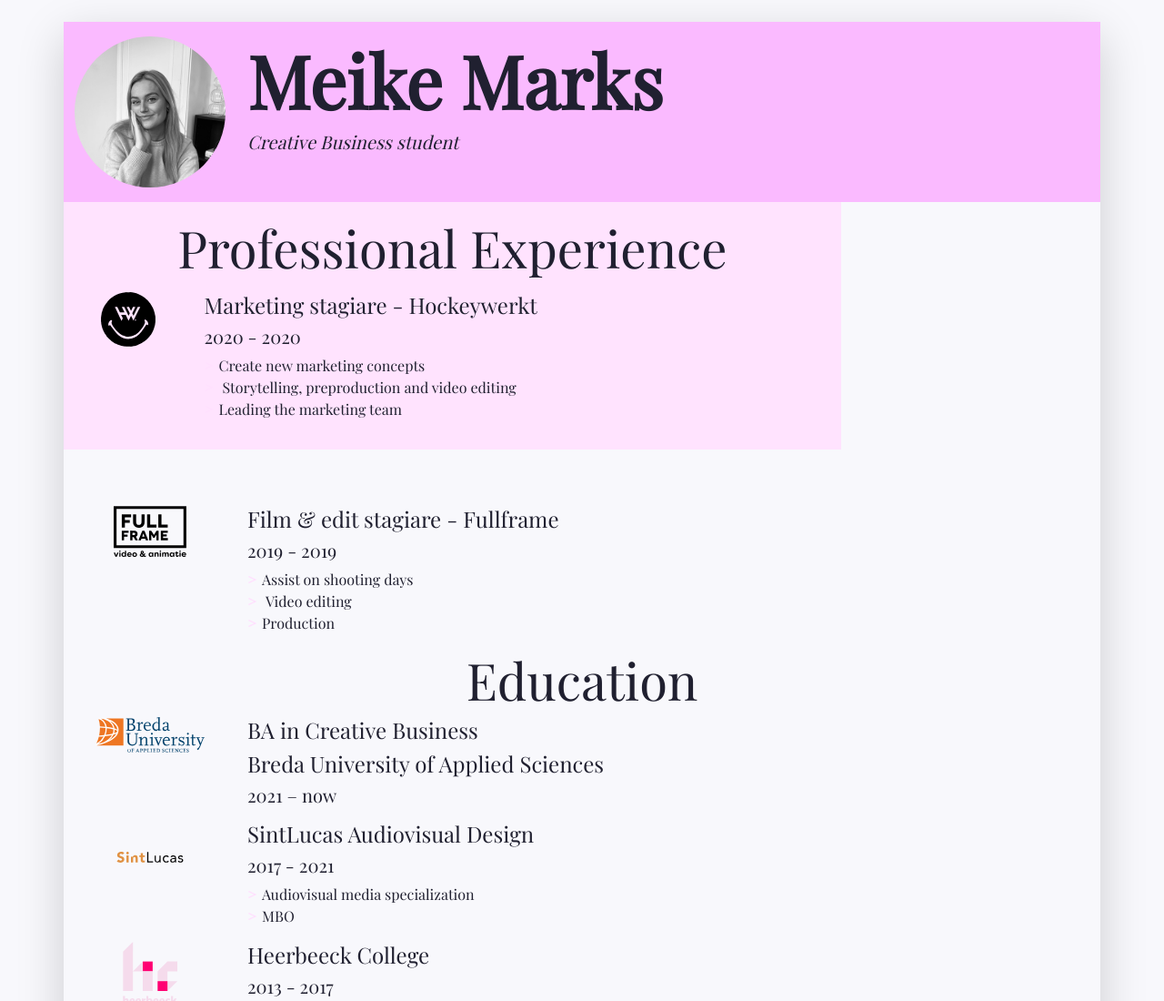
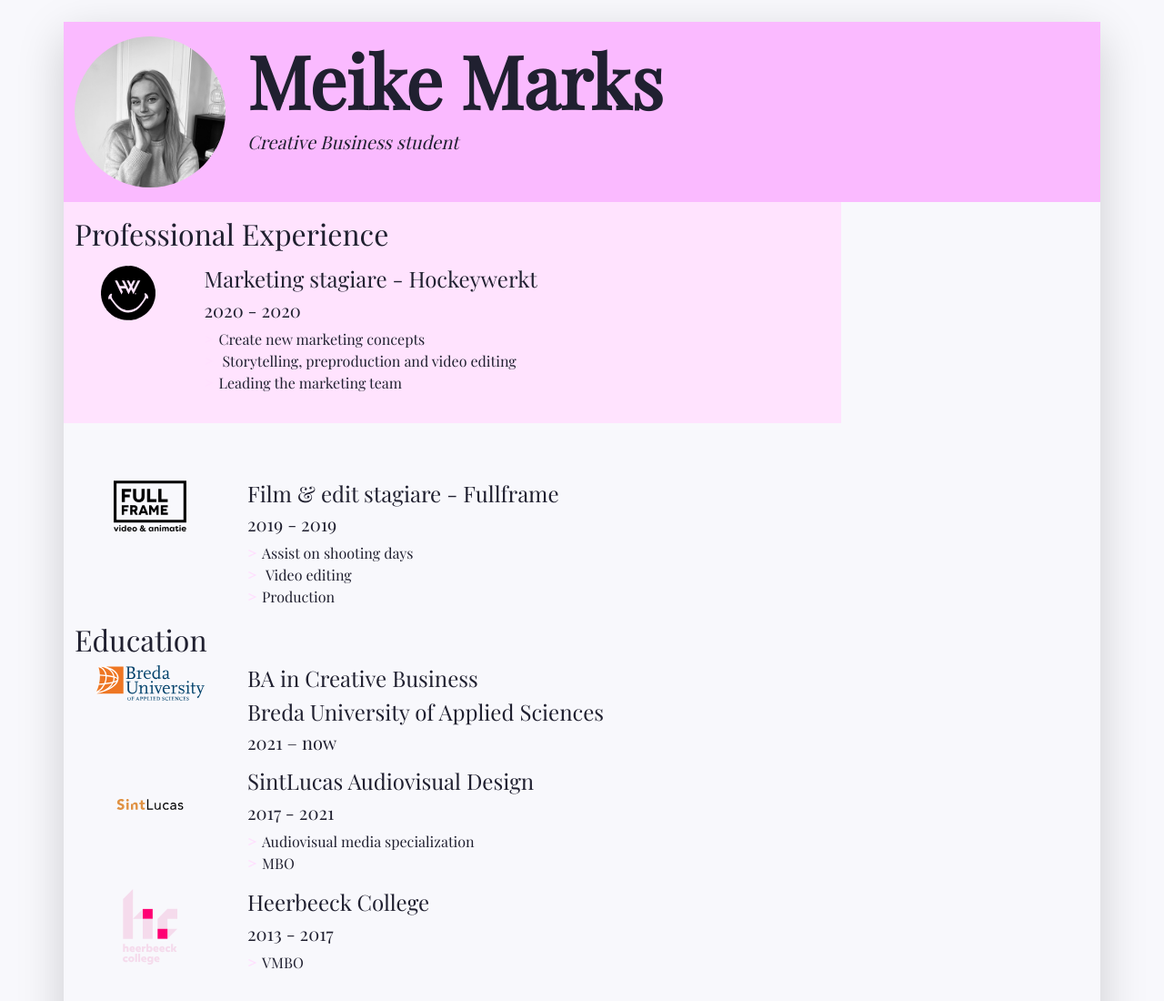
Before and after one commit to meikemarks/CV-Meike, a plain HTML site: page index.html in a window 1280 px wide. Shown: the top 1100 px of the page at 91% size. Drawn offline with nearby package versions, Linux system fonts and the light colour scheme.

Commit message:
Update index.html

```diff
--- a/index.html
+++ b/index.html
@@ -75,7 +75,7 @@
             <section> is yet another semantic element. The first one is for professional experience.
           -->
           <section class="my-3 biography-section">
-            <h2 class="display-4 text-center"> Professional Experience</h2>
+            <h2 class="display-2text-center"> Professional Experience</h2>
             <!--
               Each list item (li) in the unordered list (ul) below will be one job.
               "list-unstyled" is a class that hides the bullet points of a list.
@@ -134,7 +134,7 @@
           <!-- We're done with jobs, let's move on to schools -->
 
   <section class="my-3 biography-section">
-            <h2 class="display-4 text-center">Education</h2>
+            <h2 class="display-2text-center">Education</h2>
             <ul class="biography-list list-unstyled">
 
               <!-- Top item in education. And by "top", I mean a Bachelor in Creative Business at BUas. -->
```
